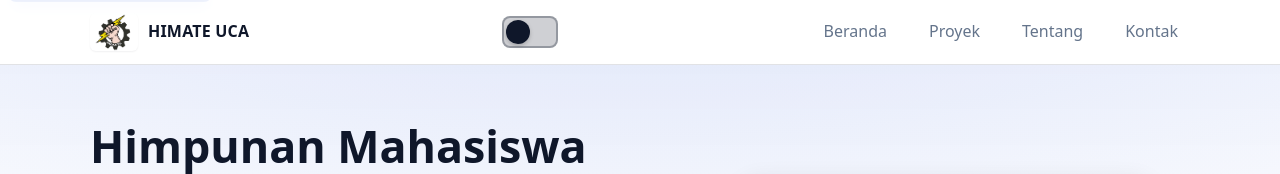
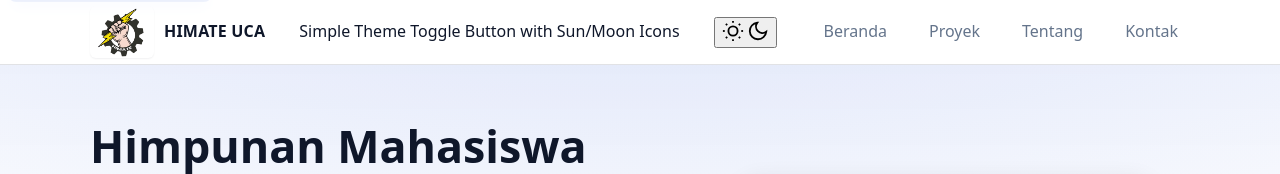
Before and after one commit to himateuca/HIMATE, a plain HTML site: page index.html in a window 1280 px wide. Shown: the top 174 px of the page. Drawn offline with Linux system fonts and the light colour scheme.

Commit message:
Update index.html

```diff
--- a/index.html
+++ b/index.html
@@ -14,15 +14,26 @@
   <header class="site-header">
     <nav class="nav container" aria-label="Navigasi utama">
       <a href="#" class="brand">
-        <img src="assets/logo.png" alt="Logo HME UCA" width="48" height="48" />
+        <img src="assets/logo.png" alt="Logo HME UCA" width="64" height="64" />
         <span class="brand-text">HIMATE UCA</span>
       </a>
 
-      <!-- Custom Light Switch Toggle -->
-      <button id="themeToggle" class="light-switch" aria-label="Ganti mode gelap/terang" aria-pressed="false">
-        <span class="switch-track">
-          <span class="switch-handle"></span>
-        </span>
+       Simple Theme Toggle Button with Sun/Moon Icons
+      <button id="themeToggle" class="theme-btn" aria-label="Ganti mode gelap/terang" aria-pressed="false">
+        <svg class="icon sun-icon" viewBox="0 0 24 24" aria-hidden="true">
+          <circle cx="12" cy="12" r="5"/>
+          <line x1="12" y1="1" x2="12" y2="3"/>
+          <line x1="12" y1="21" x2="12" y2="23"/>
+          <line x1="4.22" y1="4.22" x2="5.64" y2="5.64"/>
+          <line x1="18.36" y1="18.36" x2="19.78" y2="19.78"/>
+          <line x1="1" y1="12" x2="3" y2="12"/>
+          <line x1="21" y1="12" x2="23" y2="12"/>
+          <line x1="4.22" y1="19.78" x2="5.64" y2="18.36"/>
+          <line x1="18.36" y1="5.64" x2="19.78" y2="4.22"/>
+        </svg>
+        <svg class="icon moon-icon" viewBox="0 0 24 24" aria-hidden="true">
+          <path d="M21 12.79A9 9 0 1 1 11.21 3 7 7 0 0 0 21 12.79z"/>
+        </svg>
       </button>
 
       <button class="icon-btn nav-toggle" id="navToggle" aria-label="Buka menu" aria-expanded="false">
@@ -74,7 +85,7 @@
         </header>
 
         <div class="grid cards">
-          <!-- Card 1 -->
+           Card 1
           <article class="card reveal">
             <div class="card-media">
               <img src="assets/Lumitech.png" alt="Proyek Luminotech Building - monitoring energi berbasis IoT" loading="lazy" />
@@ -94,7 +105,7 @@
             </div>
           </article>
 
-          <!-- Card 2 -->
+           Card 2
           <article class="card reveal">
             <div class="card-media">
               <img src="assets/Gesture.png" alt="Proyek Gesture Clone Robot - kontrol dengan gerakan tangan" loading="lazy" />
@@ -114,7 +125,7 @@
             </div>
           </article>
 
-          <!-- Card 3 -->
+           Card 3
           <article class="card reveal">
             <div class="card-media">
               <img src="assets/Filling.png" alt="Proyek Filling Machine Water - mesin pengisian otomatis" loading="lazy" />
@@ -134,7 +145,7 @@
             </div>
           </article>
 
-          <!-- Card 4 -->
+           Card 4
           <article class="card reveal">
             <div class="card-media">
               <img src="assets/Trash.png" alt="Proyek Smart Trash Bin - tempat sampah pintar berbasis IoT" loading="lazy" />
@@ -154,7 +165,7 @@
             </div>
           </article>
 
-          <!-- Card 5 -->
+           Card 5
           <article class="card reveal">
             <div class="card-media">
               <img src="assets/Tanaman.png" alt="Proyek Penyiram Tanaman Otomatis - IoT watering system" loading="lazy" />
```
